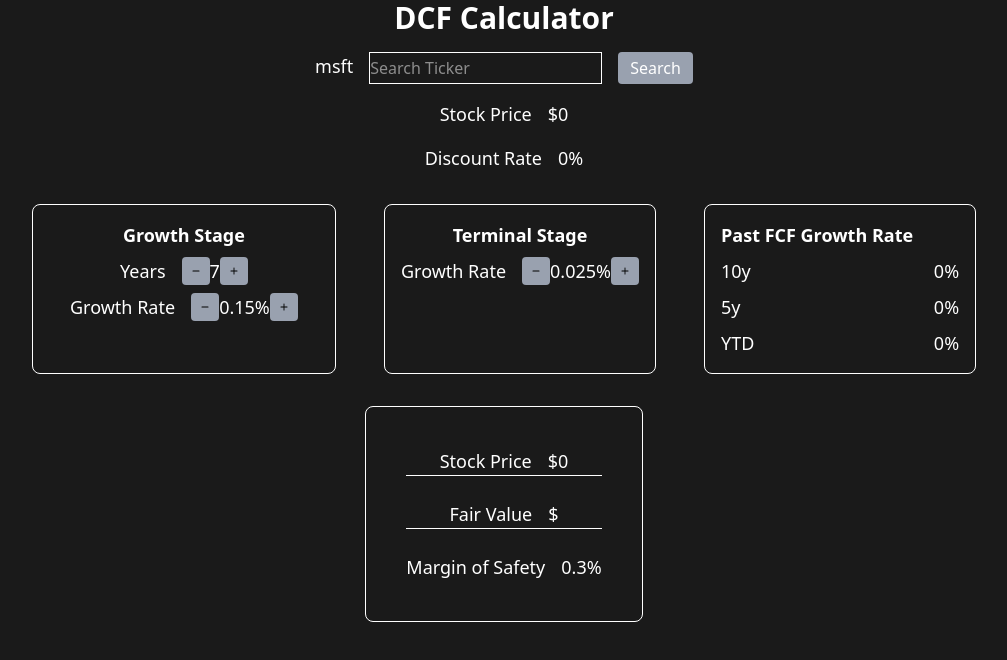
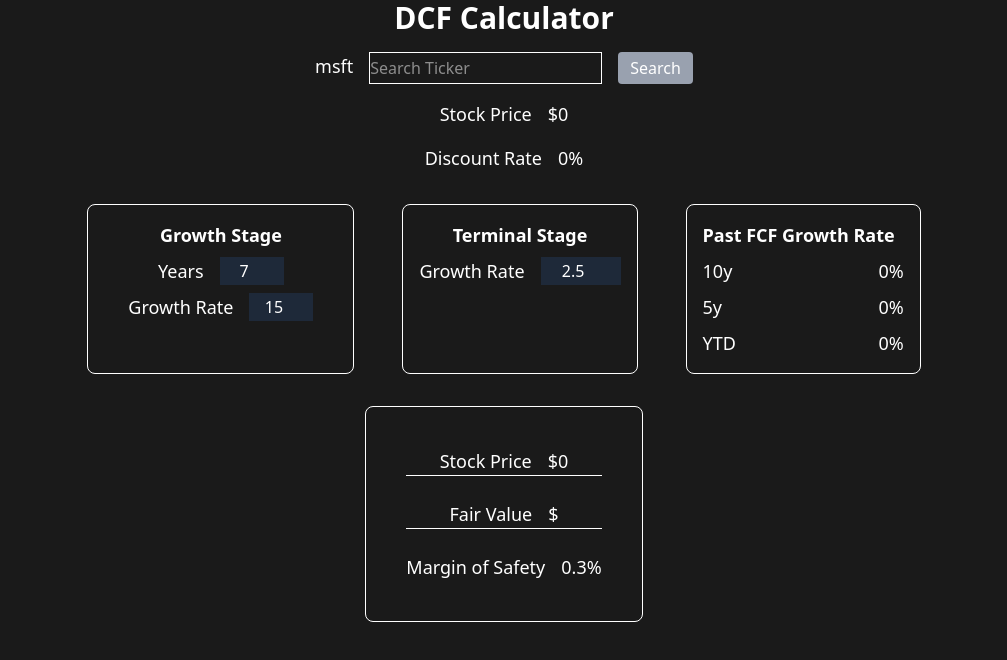
Before and after one commit to certifiedkaren/DCF-Calculator-V2, a Vue app in the folder frontend/: page / in a window 1280 px wide. Shown: the top 660 px of the page, without its empty margins (136-1143 px from the left). Built offline with nearby package versions, Linux system fonts and the light colour scheme.

Commit message:
added reactivity to growth, perpetual growth, and years

```diff
--- a/frontend/src/App.vue
+++ b/frontend/src/App.vue
@@ -1,6 +1,5 @@
 <script setup lang="ts">
-import { PlusIcon, MinusIcon } from '@heroicons/vue/20/solid'
-import { ref, onMounted } from 'vue'
+import { ref, computed, watch } from 'vue'
 import axios from 'axios'
 import { fetchCapm, fetchBaseFcf, fetchWacc, fetchDcf, fetchPastFcf, calcCagr } from './stocks'
 
@@ -12,6 +11,22 @@ const years = ref(7)
 const perpetualGrowthRate = ref(0.025)
 const discountRate = ref(0)
 const marginOfSafety = ref(0.3)
+
+const growthRatePercent = computed({
+  get: () => +(growthRate.value * 100).toFixed(2),
+  set: (val: number) => {
+    const v = isFinite(val) ? val : 0
+    growthRate.value = v / 100
+  },
+})
+
+const perpetualGrowthRatePercent = computed({
+  get: () => +(perpetualGrowthRate.value * 100).toFixed(2),
+  set: (val: number) => {
+    const v = isFinite(val) ? val : 0
+    perpetualGrowthRate.value = v / 100
+  },
+})
 
 const result = ref<any>(null)
 const error = ref('')
@@ -47,6 +62,12 @@ const fetchData = async () => {
     error.value = err.message ?? 'Something went wrong'
   }
 }
+
+watch([growthRate, years, perpetualGrowthRate], () => {
+  if (result.value !== null) {
+    fetchData()
+  }
+})
 
 const handleConfirm = async () => {
   saveInput()
@@ -88,26 +109,23 @@ const handleConfirm = async () => {
           <div class="flex justify-center space-x-4">
             <p class="text-lg">Years</p>
             <div class="flex justify-center">
-              <button class="px-2 py-0.5 bg-gray-400 rounded">
-                <minus-icon class="size-3 text-black"></minus-icon>
-              </button>
-              <span class="text-lg">{{ years }}</span>
-              <button class="px-2 py-0.5 bg-gray-400 rounded text-black">
-                <plus-icon class="size-3"></plus-icon>
-              </button>
+              <input
+                type="number"
+                v-model="years"
+                class="w-16 text-center bg-gray-800 text-white"
+              />
             </div>
           </div>
 
           <div class="flex justify-center space-x-4">
             <p class="text-lg">Growth Rate</p>
             <div class="flex justify-center">
-              <button class="px-2 py-0.5 bg-gray-400 rounded">
-                <minus-icon class="size-3 text-black"></minus-icon>
-              </button>
-              <span class="text-lg">{{ growthRate }}%</span>
-              <button class="px-2 py-0.5 bg-gray-400 rounded text-black">
-                <plus-icon class="size-3"></plus-icon>
-              </button>
+              <input
+                type="number"
+                v-model.number="growthRatePercent"
+                class="w-16 text-center bg-gray-800 text-white"
+                step="1"
+              />
             </div>
           </div>
         </div>
@@ -117,13 +135,12 @@ const handleConfirm = async () => {
           <div class="flex justify-center space-x-4">
             <p class="text-lg">Growth Rate</p>
             <div class="flex justify-center">
-              <button class="px-2 py-0.5 bg-gray-400 rounded">
-                <minus-icon class="size-3 text-black"></minus-icon>
-              </button>
-              <span class="text-lg">{{ perpetualGrowthRate }}%</span>
-              <button class="px-2 py-0.5 bg-gray-400 rounded text-black">
-                <plus-icon class="size-3"></plus-icon>
-              </button>
+              <input
+                type="number"
+                v-model.number="perpetualGrowthRatePercent"
+                class="w-20 text-center bg-gray-800 text-white"
+                step="0.5"
+              />
             </div>
           </div>
         </div>
```
